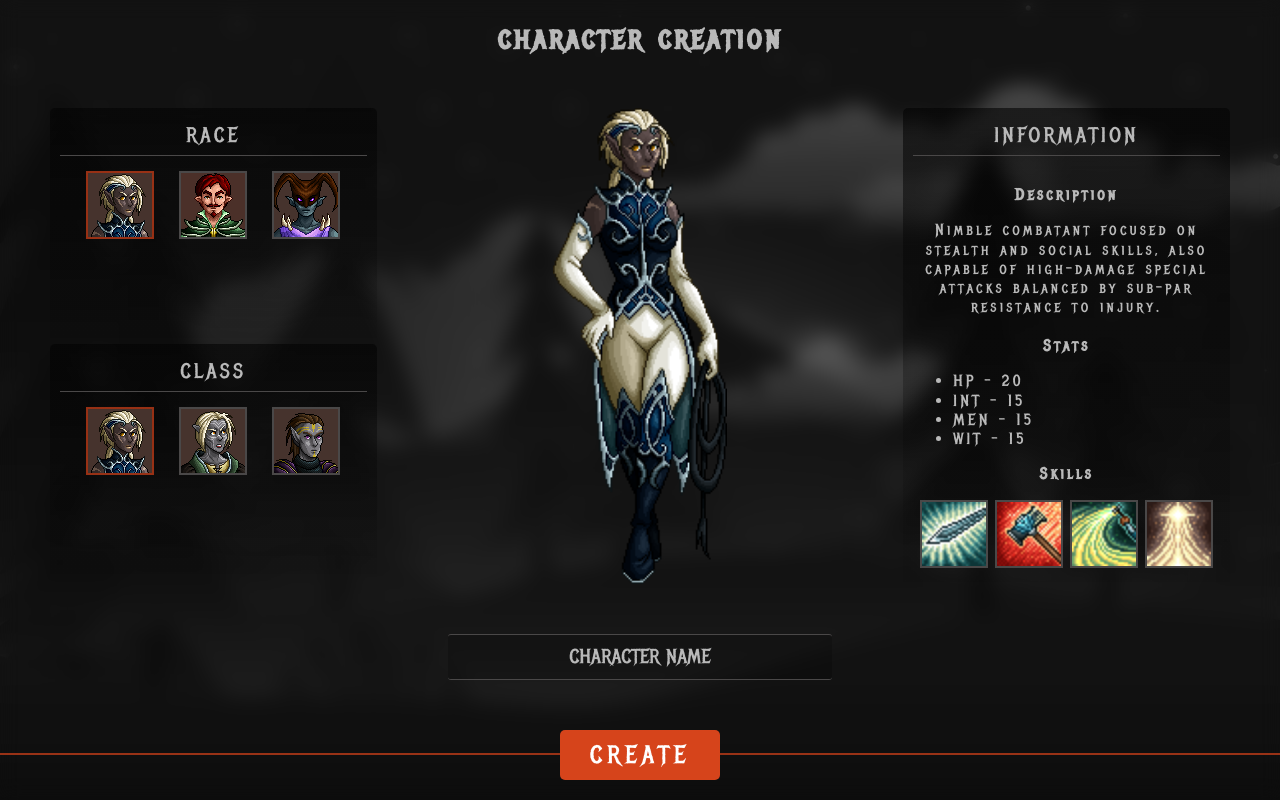
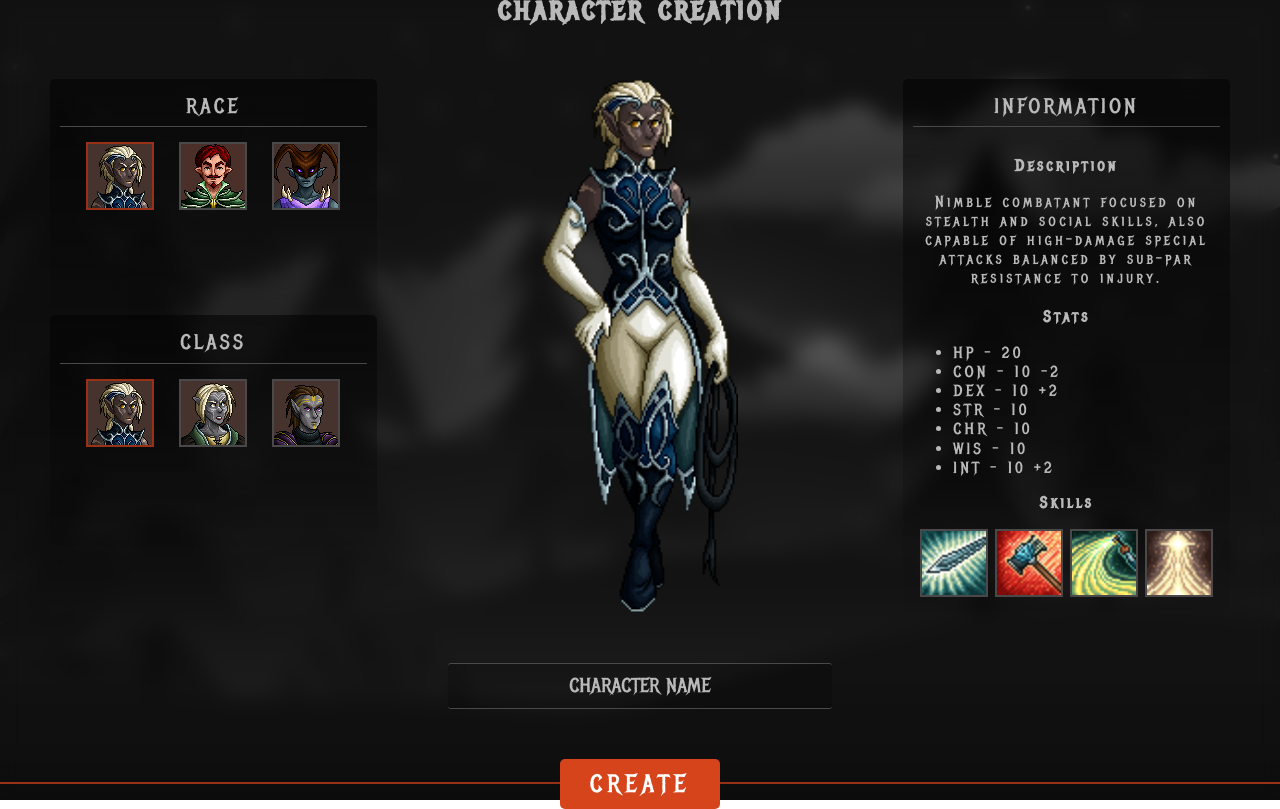
Before and after one commit to PchelaTF/react_game_project, a React (Create React App) app: page / in a window 1280 px wide. Built offline with nearby package versions, Linux system fonts and the light colour scheme; a web font is replaced by a local one.

Commit message:
add race mod at character creating scene

```diff
--- a/src/components/CreateCharacter/CreateCharacter.tsx
+++ b/src/components/CreateCharacter/CreateCharacter.tsx
@@ -3,7 +3,7 @@
 import { raceArr, classArr, descrArr } from './Images';
 import CreateCharacterRace from './CreateCharacterRace';
 import CreateCharacterClass from './CreateCharacterClass';
-import { characterClasses, createNewCharacter } from '../../mechanics/CreatingMechanic';
+import { characterClasses, characterRace, createNewCharacter, returnRaceMod } from '../../mechanics/CreatingMechanic';
 import { useAppDispatch } from '../../store/store';
 import { userSlice } from '../../store/reducers/userReducer';
 import { sceneSlice } from '../../store/reducers/SceneReducer';
@@ -30,6 +30,17 @@
     const [activeRace, setActiveRace] = React.useState(0)
     const [activeIndex, setActiveIndex] = React.useState(0)
     const [viewCharacterStats, setViewCharacterStats] = React.useState(characterStatsArr[0])
+    const [raceStats, setRaceStats] = React.useState<any>(returnRaceMod(characterRace[activeRace]))
+
+    React.useEffect(() => {
+        setRaceStats(returnRaceMod(characterRace[activeRace]))
+    }, [activeRace])
+
+    function getRaceMods(value: number) {
+        if(value == 0) return ""
+        if(value > 0) return `+${value}`
+        return value
+    }
 
     function switchRace(key: any) {
         setActiveRace(key)
@@ -99,12 +110,15 @@
                 <li className="stats__elem">HP - {viewCharacterStats.initHp}</li>
                 {/* <li className="stats__elem">attak - ({viewCharacterStats.initAttack.min} - {viewCharacterStats.initAttack.max})</li>
                     <li className="stats__elem">armor - {viewCharacterStats.initArmor}</li> */}
-                <li className="stats__elem">INT - 15</li>
-                <li className="stats__elem">MEN - 15</li>
-                <li className="stats__elem">WIT - 15</li>
+                <li className="stats__elem">CON - 10 {getRaceMods(raceStats.initConstitution)}</li>
+                <li className="stats__elem">DEX - 10 {getRaceMods(raceStats.initDexterety)}</li>
+                <li className="stats__elem">STR - 10 {getRaceMods(raceStats.initStrength)}</li>
+                <li className="stats__elem">CHR - 10 {getRaceMods(raceStats.initCharisma)}</li>
+                <li className="stats__elem">WIS - 10 {getRaceMods(raceStats.initWisdom)}</li>
+                <li className="stats__elem">INT - 10 {getRaceMods(raceStats.initIntelligent)}</li>
             </ul>
         </div>
-    }, [viewCharacterStats, activeIndex])
+    }, [viewCharacterStats, activeIndex, raceStats])
 
     const getSkills = React.useMemo(() => {
         return <div className="create-character__info-skills skills">
--- a/src/mechanics/CreatingMechanic.tsx
+++ b/src/mechanics/CreatingMechanic.tsx
@@ -15,7 +15,7 @@
 export const characterClasses: string[] = [ROGUE_CLASS, MAGE_CLASS, WARRIOR_CLASS]
 export const characterRace: TRace[] = ["elf", "halfling", "demon"]
 
-const returnRaceMod = (race: TRace) => {
+export const returnRaceMod = (race: TRace) => {
     switch(race) {
         case "elf":
             return {
@@ -24,7 +24,7 @@
                 initStrength: 0,
                 initCharisma: 0,
                 initWisdom: 0,
-                initIntilegent: 2
+                initIntelligent: 2
             }
         case "demon":
             return {
@@ -33,7 +33,7 @@
                 initStrength: 0,
                 initCharisma: -2,
                 initWisdom: 0,
-                initIntilegent: 2
+                initIntelligent: 2
             }
         case "halfling":
             return {
@@ -42,7 +42,7 @@
                 initStrength: -2,
                 initCharisma: 2,
                 initWisdom: 0,
-                initIntilegent: 0
+                initIntelligent: 0
             }
         default:
             return {}
```
